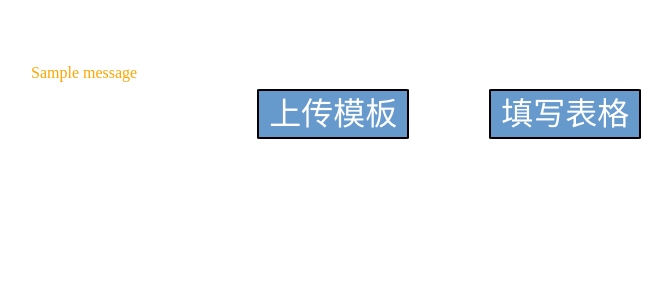
After one commit to meiyujack/my_tools, a Python web app: template my_excelize/templates/index.html in a window 1280 px wide. The commit adds this page. Shown: the top 300 px of the page, without its empty margins (57-729 px from the left). Run offline with Jinja, Linux system fonts and the light colour scheme; the template is opened without the code that fills it: most values are stand-ins (such as "Sample title", 1, 10 or a date in 2020); one stand-in notice (Sample message) is shown.

Commit message:
upload and write excel completed

```diff
--- /dev/null
+++ b/my_excelize/templates/base.html
@@ -0,0 +1,33 @@
+<!DOCTYPE html>
+<html lang="zh">
+
+<head>
+    <meta charset="UTF-8">
+    <meta name="viewport" content="width=device-width, initial-scale=1.0">
+    {% block head %}
+    <title>{% block title %}{% endblock %}</title>
+    <style>
+        #message {
+            color: orange;
+            text-align: center;
+        }
+
+        #message ul {
+            list-style: none;
+        }
+    </style>
+    {% endblock %}
+</head>
+
+<body>
+    <div id="message">
+        <ul>
+            {% for message in get_flashed_messages() %}
+            <li>{{ message }}</li>
+            {% endfor %}
+        </ul>
+    </div>
+    <div id="content">{% block content %}{% endblock %}</div>
+</body>
+
+</html>
--- /dev/null
+++ b/my_excelize/templates/index.html
@@ -0,0 +1,37 @@
+{% extends 'base.html' %}
+{% block title %}欢迎来到填表网站{% endblock %}
+{% block head %}
+{{ super() }}
+<style>
+    div {
+        float: left;
+        padding: 40px;
+    }
+
+    a {
+        width: 640px;
+        height: 480px;
+        font-size: xx-large;
+        border-radius: 2%;
+        border: 2px solid black;
+        text-decoration: none;
+        background: #69c;
+        color: #fff;
+        padding: 5px 10px;
+    }
+</style>
+{% endblock %}
+
+{% block content %}
+<span hidden>{{flag}}</span>
+<div id="upload"><a href="/upload">上传模板</a></div>
+<div id="write"><a href="/write">填写表格</a></div>
+<div id="read" hidden><a href="/read">读取表格</a></div>
+<div id="download" hidden><a href="/download">下载表格</a></div>
+<script>
+    if (document.querySelector("span").innerHTML == 'True') {
+        document.getElementById("read").hidden = false;
+        document.getElementById("download").hidden = false;
+    }
+</script>
+{% endblock %}
```
Also changed, not shown: my_excelize/my_excelize.py (+31 -14 lines), my_excelize/templates/upload.html (+30 -24 lines), my_excelize/templates/write_excel.html (+4 -14 lines).
